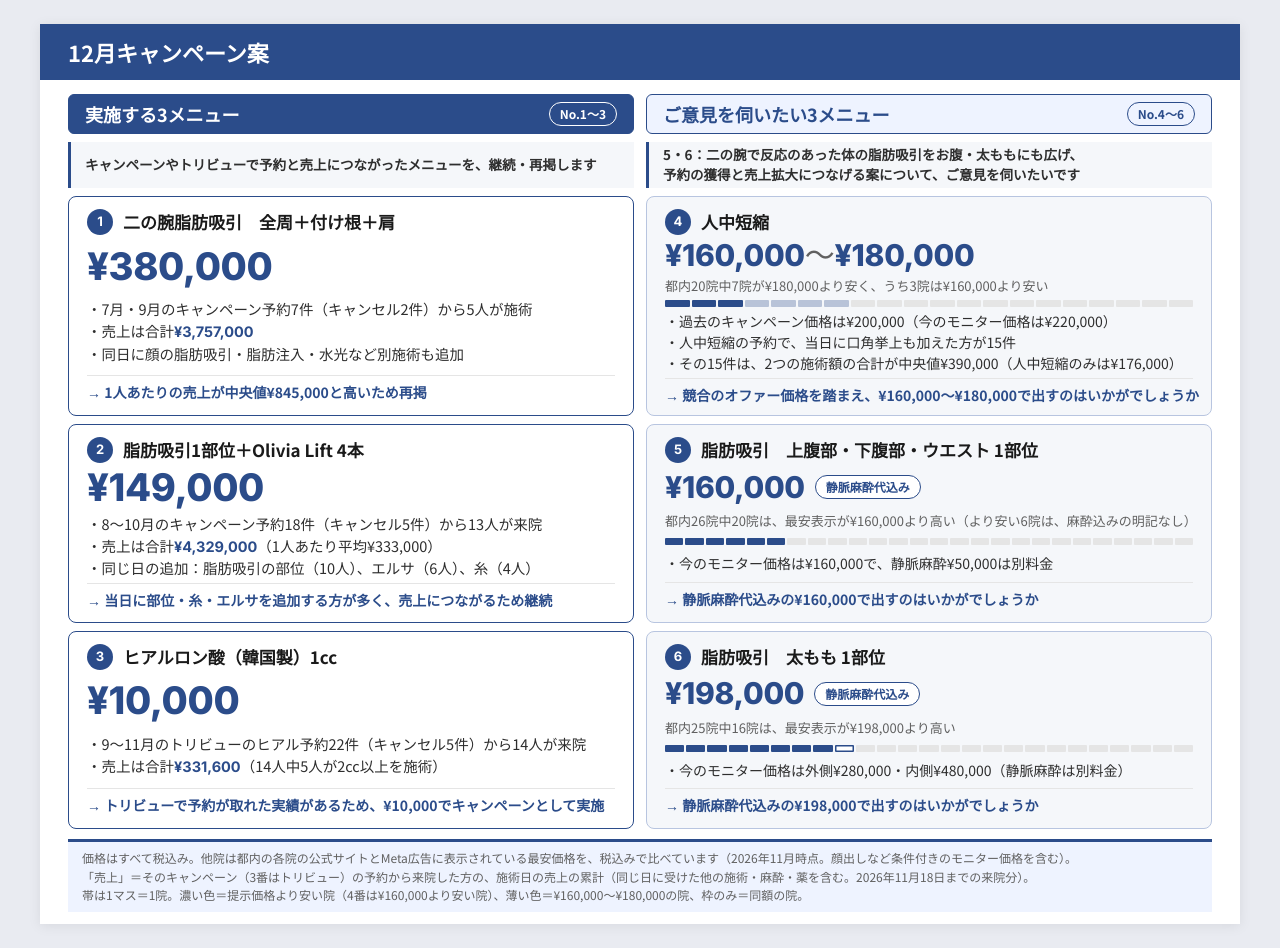
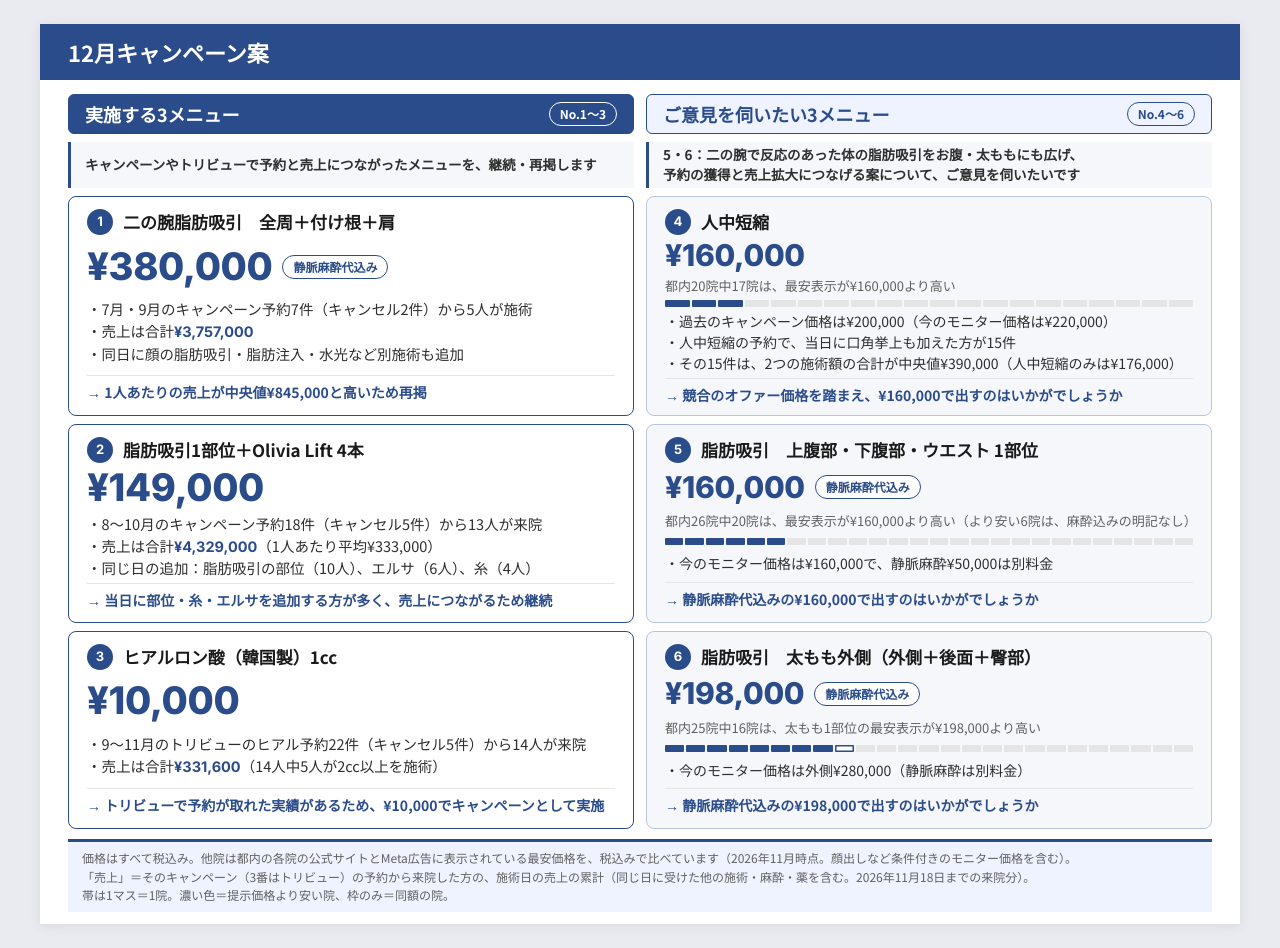
Before and after one commit to grill-tokyo/olivia-campaign-202612-7d9a49b7, a plain HTML site: page index.html in a window 1280 px wide. Drawn offline with Linux system fonts and the light colour scheme.

Commit message:
Olivia 12月キャンペーン案：二の腕を静脈麻酔代込み・人中¥160,000・太もも外側セットに更新
Co-Authored-By: Claude Opus 5.5 <noreply@anthropic.com>

```diff
--- a/index.html
+++ b/index.html
@@ -2,8 +2,8 @@
 <html lang="ja">
 <head>
 <meta charset="UTF-8">
+<meta name="robots" content="noindex,nofollow">
 <meta name="viewport" content="width=device-width, initial-scale=1.0">
-<meta name="robots" content="noindex,nofollow">
 <title>Olivia 12月キャンペーン案</title>
 <style>
 @import url('https://fonts.googleapis.com/css2?family=Noto+Sans+JP:wght@400;500;700;900&family=Inter:wght@400;600;700;800&display=swap');
@@ -68,7 +68,7 @@ ul.rs li::before{content:'・'}
 
     <div class="card cL" style="grid-column:1;grid-row:3">
       <div class="top"><span class="no">1</span><span class="nm">二の腕脂肪吸引　全周＋付け根＋肩</span></div>
-      <div class="pr"><span class="pv">¥380,000</span></div>
+      <div class="pr"><span class="pv">¥380,000</span><span class="tag">静脈麻酔代込み</span></div>
       <ul class="rs"><li>7月・9月のキャンペーン予約7件（キャンセル2件）から5人が施術</li><li>売上は合計<span class="em">¥3,757,000</span></li><li>同日に顔の脂肪吸引・脂肪注入・水光など別施術も追加</li></ul>
       <div class="cc">1人あたりの売上が中央値¥845,000と高いため再掲</div>
     </div>
@@ -87,14 +87,14 @@ ul.rs li::before{content:'・'}
 
     <div class="card cR" style="grid-column:2;grid-row:3">
       <div class="top"><span class="no">4</span><span class="nm">人中短縮</span></div>
-      <div class="pr"><span class="pv">¥160,000<span class="tl">〜</span>¥180,000</span></div>
-      <div class="cp">都内20院中7院が¥180,000より安く、うち3院は¥160,000より安い</div>
-      <div class="band"><i class="s"></i><i class="s"></i><i class="s"></i><i class="m"></i><i class="m"></i><i class="m"></i><i class="m"></i><i></i><i></i><i></i><i></i><i></i><i></i><i></i><i></i><i></i><i></i><i></i><i></i><i></i></div>
+      <div class="pr"><span class="pv">¥160,000</span></div>
+      <div class="cp">都内20院中17院は、最安表示が¥160,000より高い</div>
+      <div class="band"><i class="s"></i><i class="s"></i><i class="s"></i><i></i><i></i><i></i><i></i><i></i><i></i><i></i><i></i><i></i><i></i><i></i><i></i><i></i><i></i><i></i><i></i><i></i></div>
       <ul class="rs">
         <li>過去のキャンペーン価格は¥200,000（今のモニター価格は¥220,000）</li>
         <li>人中短縮の予約で、当日に口角挙上も加えた方が15件</li><li>その15件は、2つの施術額の合計が中央値¥390,000（人中短縮のみは¥176,000）</li>
       </ul>
-      <div class="cc">競合のオファー価格を踏まえ、¥160,000〜¥180,000で出すのはいかがでしょうか</div>
+      <div class="cc">競合のオファー価格を踏まえ、¥160,000で出すのはいかがでしょうか</div>
     </div>
     <div class="card cR" style="grid-column:2;grid-row:4">
       <div class="top"><span class="no">5</span><span class="nm">脂肪吸引　上腹部・下腹部・ウエスト 1部位</span></div>
@@ -105,15 +105,15 @@ ul.rs li::before{content:'・'}
       <div class="cc">静脈麻酔代込みの¥160,000で出すのはいかがでしょうか</div>
     </div>
     <div class="card cR" style="grid-column:2;grid-row:5">
-      <div class="top"><span class="no">6</span><span class="nm">脂肪吸引　太もも 1部位</span></div>
+      <div class="top"><span class="no">6</span><span class="nm">脂肪吸引　太もも外側（外側＋後面＋臀部）</span></div>
       <div class="pr"><span class="pv">¥198,000</span><span class="tag">静脈麻酔代込み</span></div>
-      <div class="cp">都内25院中16院は、最安表示が¥198,000より高い</div>
+      <div class="cp">都内25院中16院は、太もも1部位の最安表示が¥198,000より高い</div>
       <div class="band"><i class="s"></i><i class="s"></i><i class="s"></i><i class="s"></i><i class="s"></i><i class="s"></i><i class="s"></i><i class="s"></i><i class="o"></i><i></i><i></i><i></i><i></i><i></i><i></i><i></i><i></i><i></i><i></i><i></i><i></i><i></i><i></i><i></i><i></i></div>
-      <ul class="rs"><li>今のモニター価格は外側¥280,000・内側¥480,000（静脈麻酔は別料金）</li></ul>
+      <ul class="rs"><li>今のモニター価格は外側¥280,000（静脈麻酔は別料金）</li></ul>
       <div class="cc">静脈麻酔代込みの¥198,000で出すのはいかがでしょうか</div>
     </div>
   </div>
-  <div class="ft">価格はすべて税込み。他院は都内の各院の公式サイトとMeta広告に表示されている最安価格を、税込みで比べています（2026年11月時点。顔出しなど条件付きのモニター価格を含む）。<br>「売上」＝そのキャンペーン（3番はトリビュー）の予約から来院した方の、施術日の売上の累計（同じ日に受けた他の施術・麻酔・薬を含む。2026年11月18日までの来院分）。<br>帯は1マス＝1院。濃い色＝提示価格より安い院（4番は¥160,000より安い院）、薄い色＝¥160,000〜¥180,000の院、枠のみ＝同額の院。</div>
+  <div class="ft">価格はすべて税込み。他院は都内の各院の公式サイトとMeta広告に表示されている最安価格を、税込みで比べています（2026年11月時点。顔出しなど条件付きのモニター価格を含む）。<br>「売上」＝そのキャンペーン（3番はトリビュー）の予約から来院した方の、施術日の売上の累計（同じ日に受けた他の施術・麻酔・薬を含む。2026年11月18日までの来院分）。<br>帯は1マス＝1院。濃い色＝提示価格より安い院、枠のみ＝同額の院。</div>
 </div>
 </body>
 </html>
```
